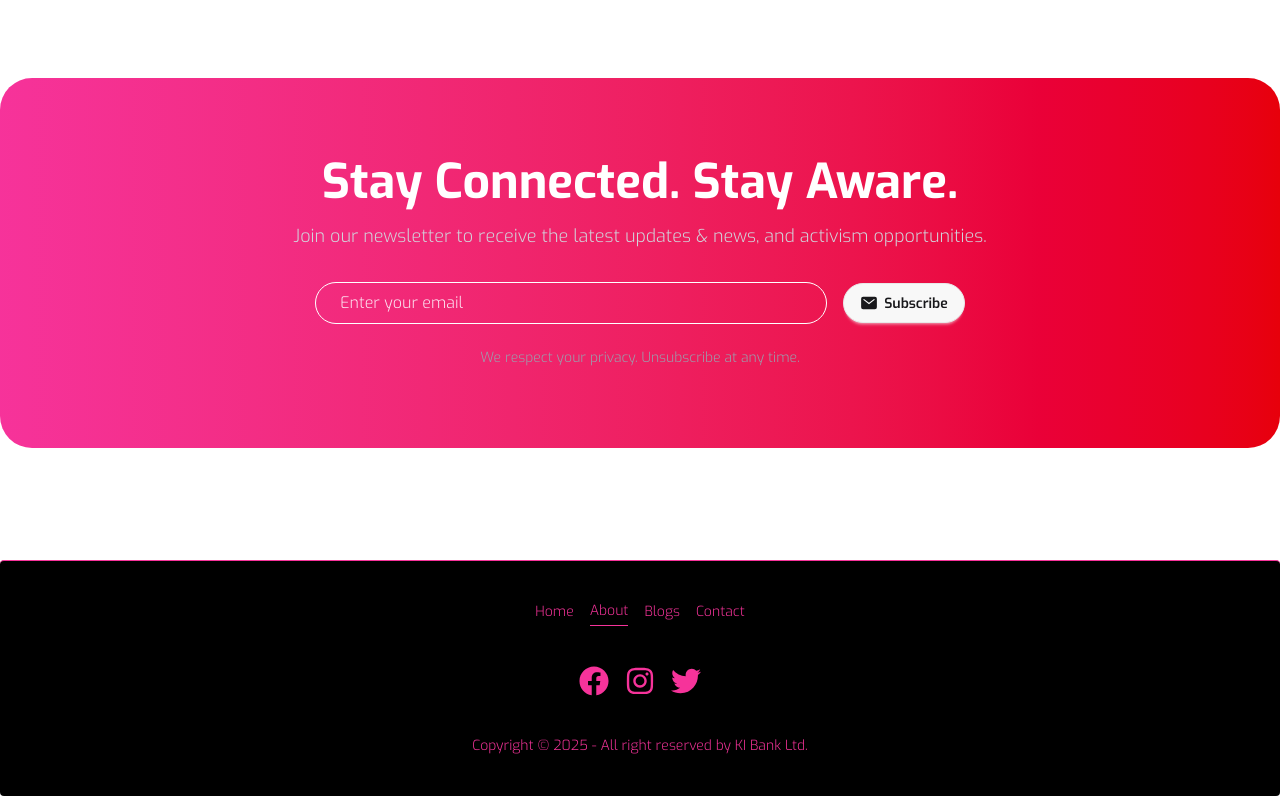
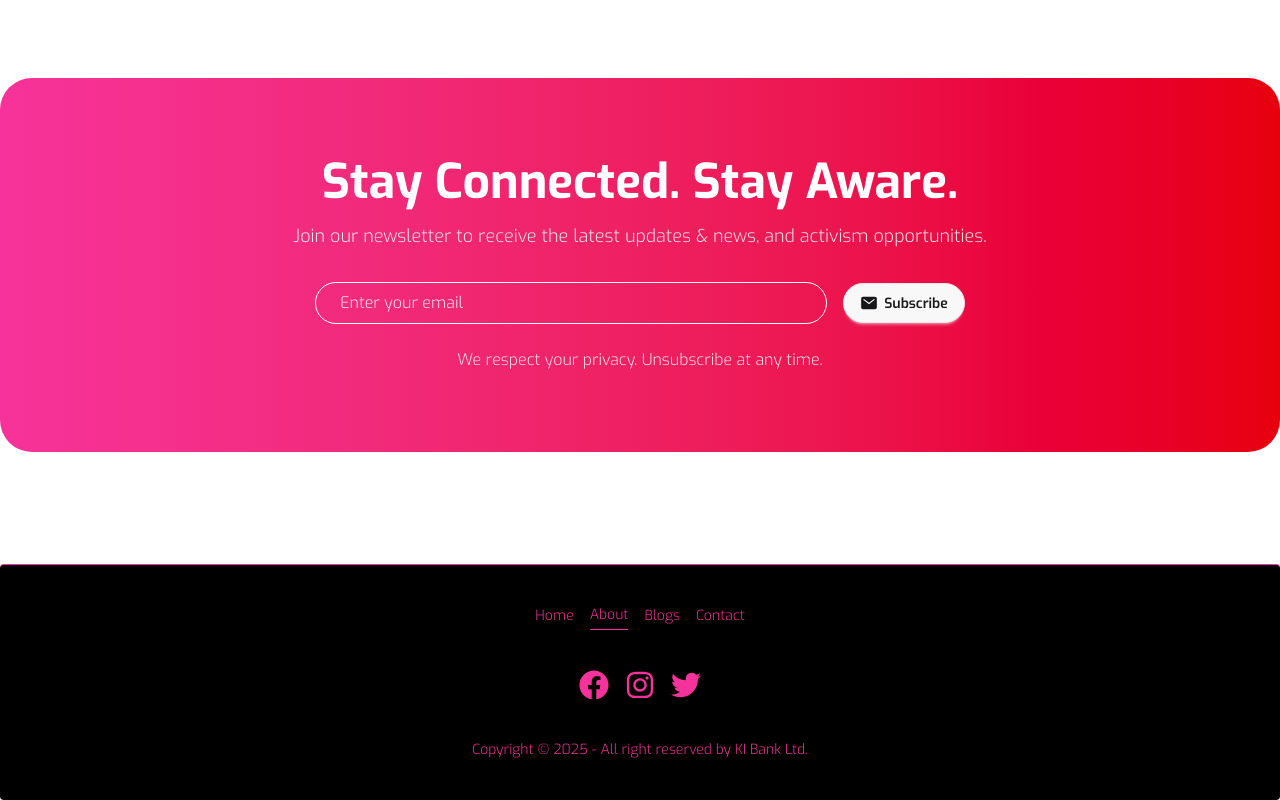
Before and after one commit to kamrul2006/KI-BANK_JT, a React (Vite) app: page /about in a window 1280 px wide. Shown: the part 1490-2290 px from the top of the page. Built offline with nearby package versions, Linux system fonts and the light colour scheme.

Commit message:
Completed

```diff
--- a/src/Components/Home/NewsletterSignup.jsx
+++ b/src/Components/Home/NewsletterSignup.jsx
@@ -20,7 +20,7 @@ const NewsletterSignup = () => {
                 <h2 className="text-4xl md:text-5xl font-bold text-white mb-4">
                     Stay Connected. Stay Aware.
                 </h2>
-                <p className="text-lg text-gray-300 mb-8">
+                <p className="text-lg text-gray-200 mb-8">
                     Join our newsletter to receive the latest updates & news, and activism opportunities.
                 </p>
 
@@ -51,7 +51,7 @@ const NewsletterSignup = () => {
                     </p>
                 )}
 
-                <p className="mt-6 text-sm text-gray-400">
+                <p className="mt-6  text-gray-200">
                     We respect your privacy. Unsubscribe at any time.
                 </p>
             </div>
```
